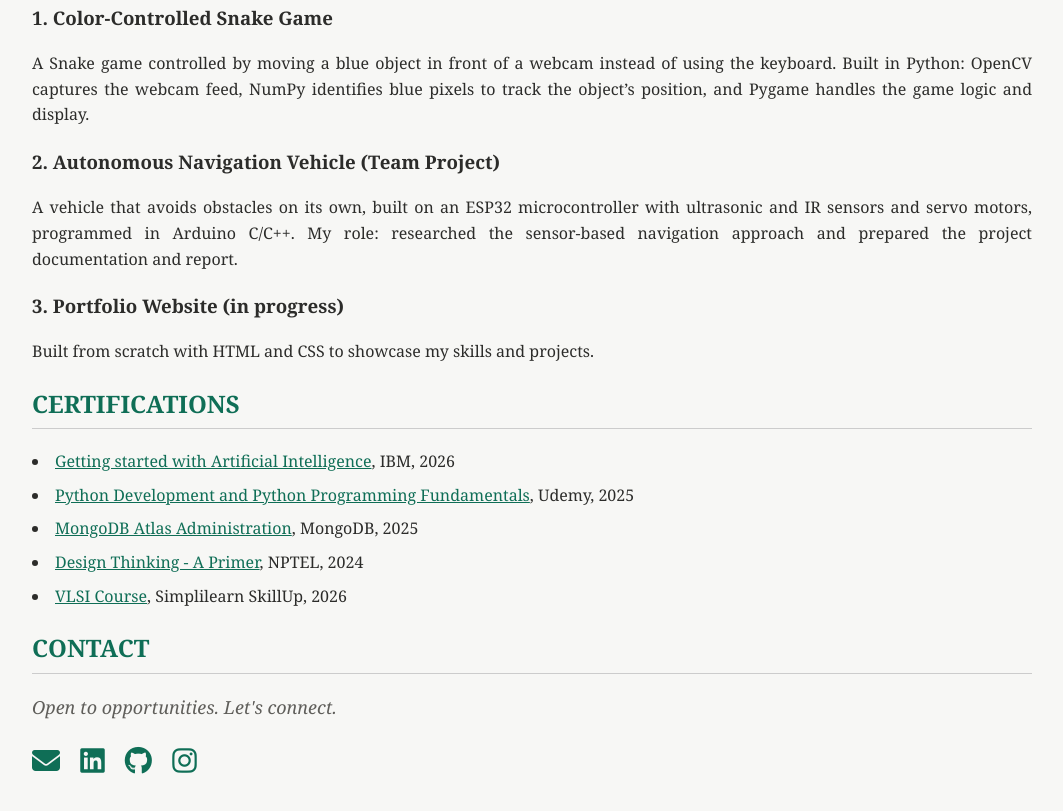
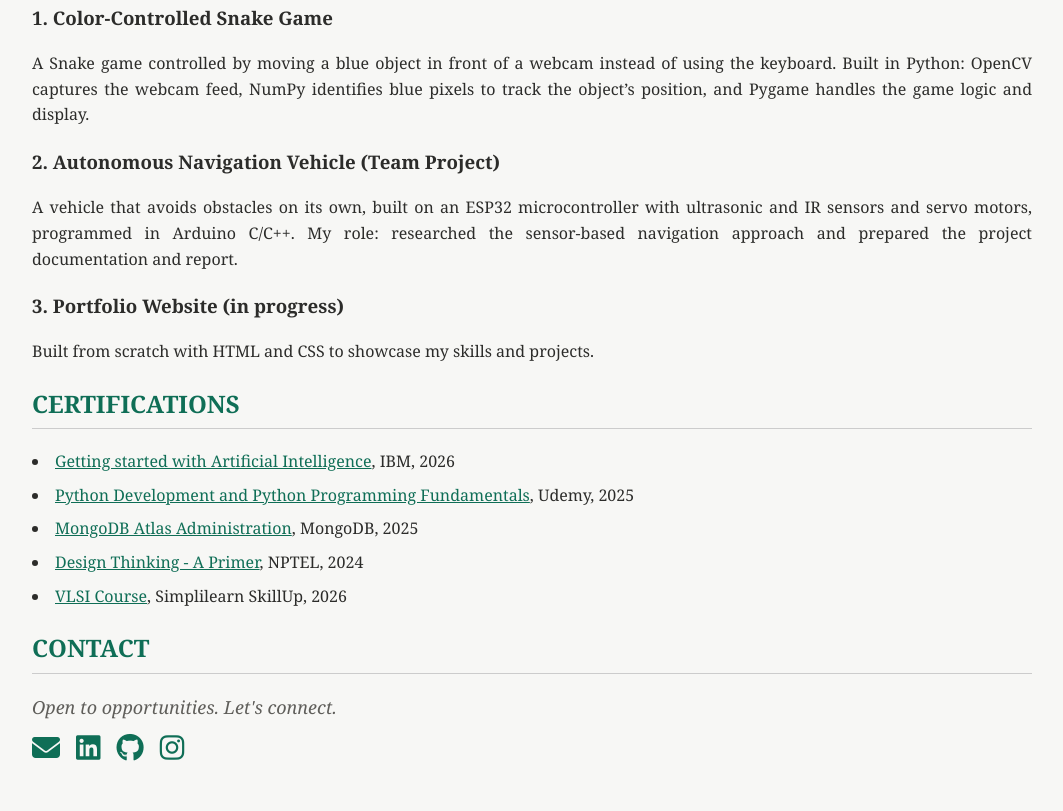
Before and after one commit to Jananisrinivasan9876/Jananisrinivasan9876.github.io, a plain HTML site: page index.html in a window 1280 px wide. Shown: the part 1205-2016 px from the top of the page, without its empty margins (108-1171 px from the left). After the commit the page ends 1987 px from the top, so only its background shows below. Drawn offline with Linux system fonts and the light colour scheme.

Commit message:
Add files via upload

```diff
--- a/index.html
+++ b/index.html
@@ -81,9 +81,9 @@
     <p class="contact-note">Open to opportunities. Let's connect.</p>
     <p class="social-links">
         <a href="mailto:vjanani9876@gmail.com" aria-label="Email"><i class="fa-solid fa-envelope"></i></a>
-        <a href="https://www.linkedin.com/in/janani-srinivasan-696560329" aria-label="LinkedIn"><i class="fa-brands fa-linkedin"></i></a>
-        <a href="https://github.com/Jananisrinivasan9876" aria-label="GitHub"><i class="fa-brands fa-github"></i></a>
-        <a href="https://www.instagram.com/janani.srinivasan_/" aria-label="Instagram"><i class="fa-brands fa-instagram"></i></a>
+        <a href="https://www.linkedin.com/in/janani-srinivasan-696560329" aria-label="LinkedIn" target="_blank"><i class="fa-brands fa-linkedin"></i></a>
+        <a href="https://github.com/Jananisrinivasan9876" aria-label="GitHub" target="_blank"><i class="fa-brands fa-github"></i></a>
+        <a href="https://www.instagram.com/janani.srinivasan_/" aria-label="Instagram" target="_blank"><i class="fa-brands fa-instagram"></i></a>
     </p>
 </body>
 
--- a/style.css
+++ b/style.css
@@ -39,9 +39,30 @@ li {
     margin-bottom: 8px;
 }
 
+.social-links {
+    display: flex;
+    align-items: center;
+    gap: 16px;
+    margin: 0;
+    padding: 0;
+}
+
 .social-links a {
+    display: inline-flex;
+    align-items: center;
+    justify-content: center;
     font-size: 28px;
-    margin-right: 16px;
+    margin: 0;
+    padding: 0;
+    text-decoration: none;
+    border: none;
+    outline: none;
+    box-shadow: none;
+    line-height: 1;
+}
+
+.social-links a i {
+    display: block;
     text-decoration: none;
 }
 
```
